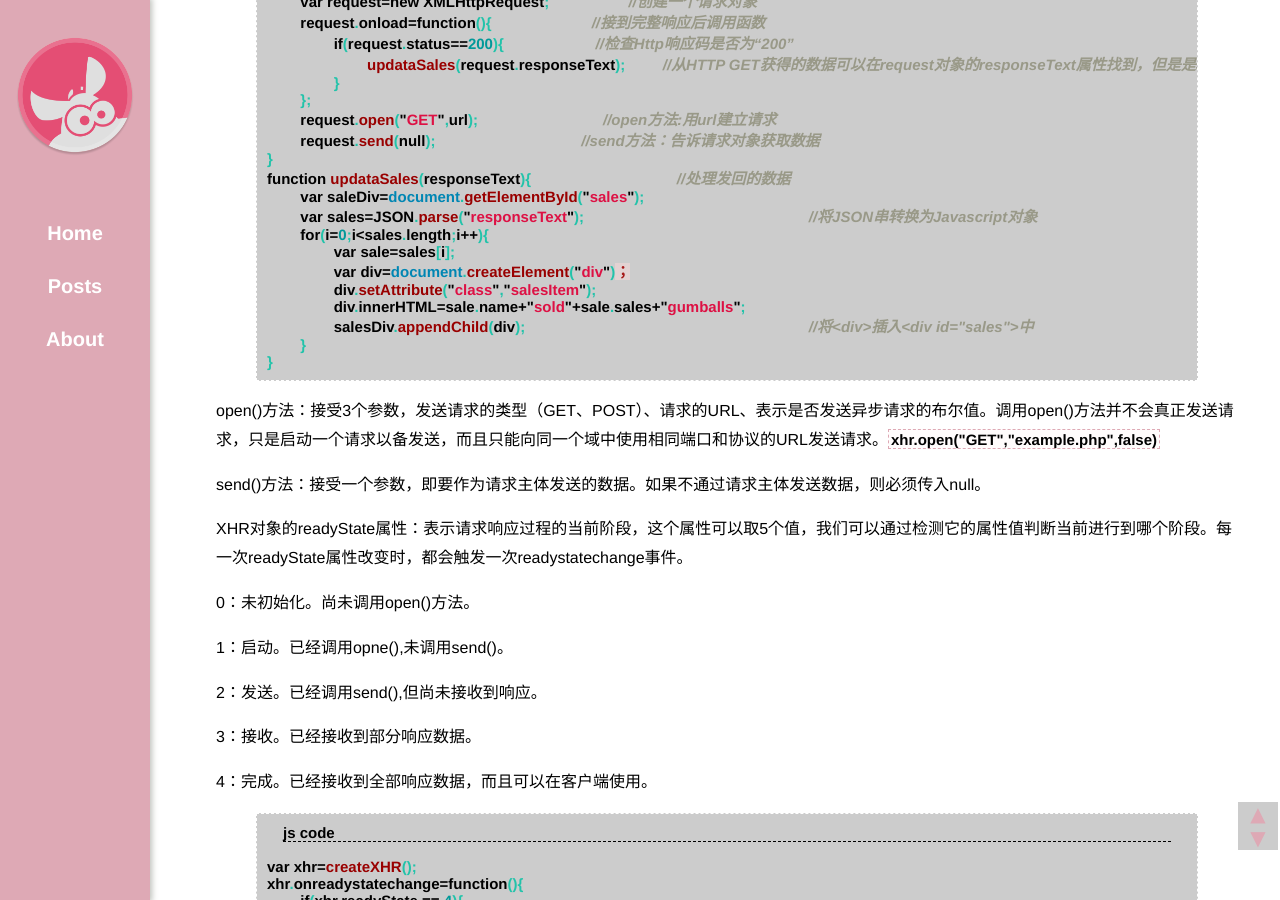
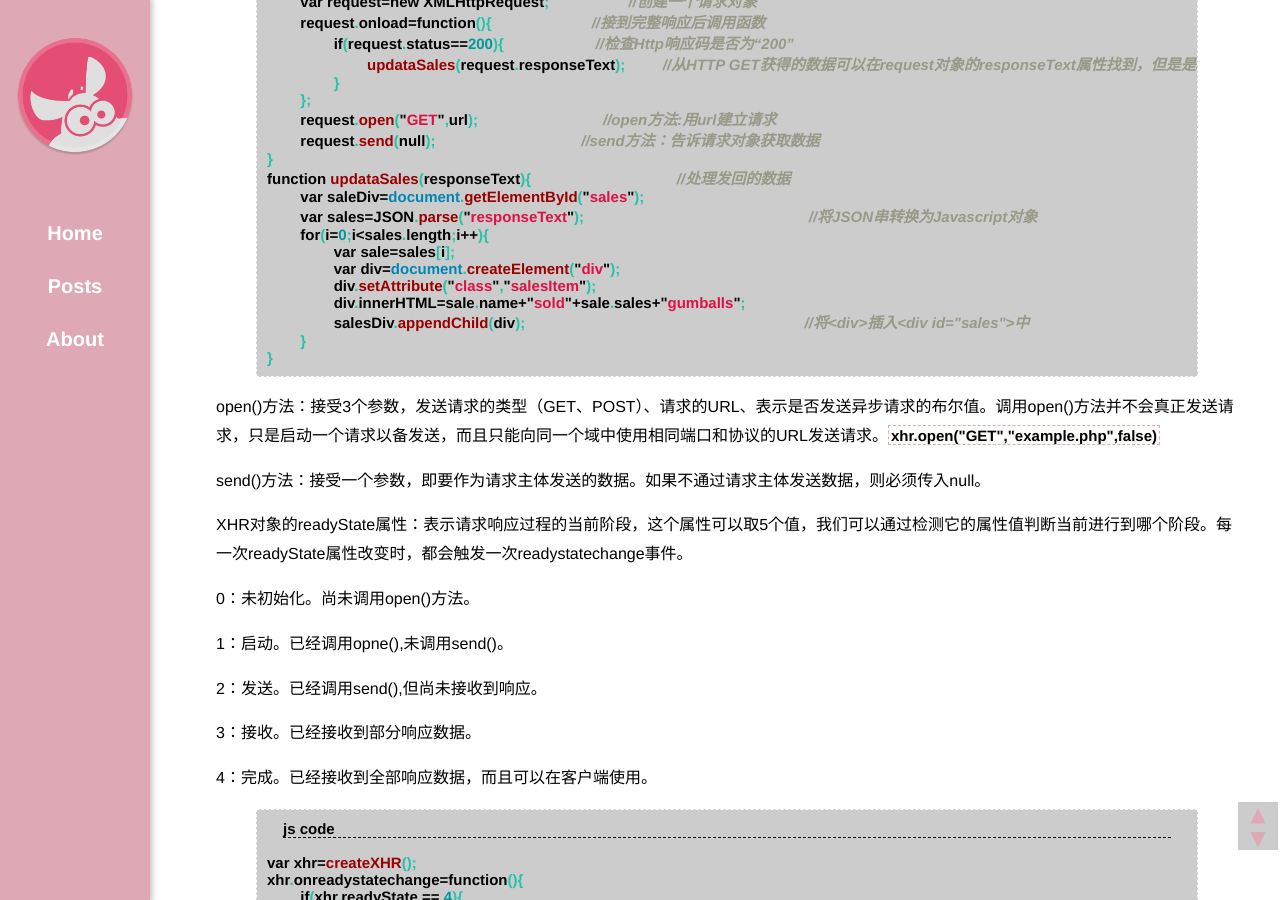
Before and after one commit to Gemini-wang/blog, a Jekyll site: the page built from _posts/2015-06-02-Ajax-and-JSON.md, in a window 1280 px wide and 900 px high, scrolled down 648 px. Built offline with Jekyll 4.4.1, drawn with Linux system fonts in a browser that asks for light colours; nearby versions of some CDN libraries; library files that are not in the unit come from our copies; Markdown is read by kramdown in place of the engine named in the settings; comment, search, counter and statistics services are not loaded.

```diff
--- a/_posts/2015-06-02-Ajax-and-JSON.md
+++ b/_posts/2015-06-02-Ajax-and-JSON.md
@@ -36,10 +36,10 @@ function updataSales(responseText){                                   //处理
 	var sales=JSON.parse("responseText");							  //将JSON串转换为Javascript对象
 	for(i=0;i<sales.length;i++){
 		var sale=sales[i];
-		var div=document.createElement("div")；
+		var div=document.createElement("div");
 		div.setAttribute("class","salesItem");
 		div.innerHTML=sale.name+"sold"+sale.sales+"gumballs";
-		salesDiv.appendChild(div);									  //将<div>插入<div id="sales">中
+		salesDiv.appendChild(div);									 //将<div>插入<div id="sales">中
 	}
 }
 
```
